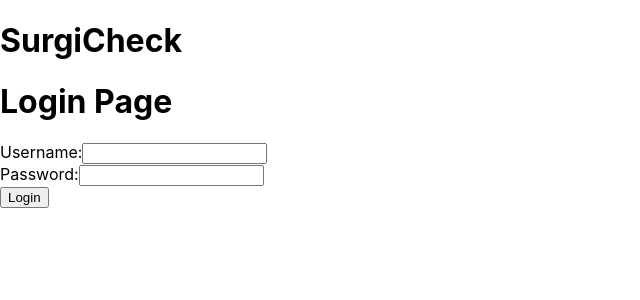
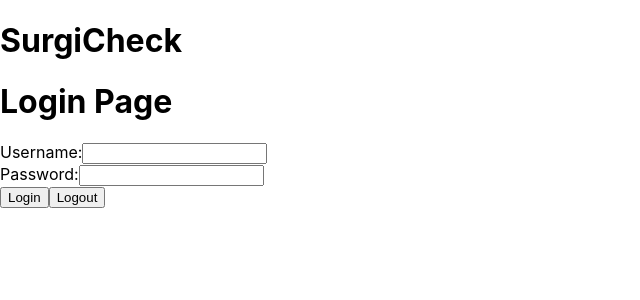
Before and after one commit to kdb23/surgicheck, a React (Create React App) app in the folder client/: page / in a window 1280 px wide. Shown: the top 300 px of the page, without its empty margins (0-640 px from the left). Built offline with nearby package versions, Linux system fonts and the light colour scheme.

Commit message:
addition of logout button

```diff
--- a/client/src/Login.js
+++ b/client/src/Login.js
@@ -1,5 +1,6 @@
 import React from 'react';
 import {useState} from 'react';
+
 
 function Login() {
 
@@ -15,6 +16,14 @@ function Login() {
         }).then((r) => {
             if(r.ok) {
                 r.json().then((user) => setUsername(user));
+            }
+        });
+    }
+
+    function handleLogout() {
+        fetch('/logout', {method: "DELETE"}).then((r)=>{
+            if(r.ok) {
+                setUsername(null);
             }
         });
     }
@@ -42,6 +51,7 @@ function Login() {
                 />
                 </div>
                 <button type='submit'>Login</button>
+                <button onChange={handleLogout}> Logout </button>
             </form>
         </>
 
```
